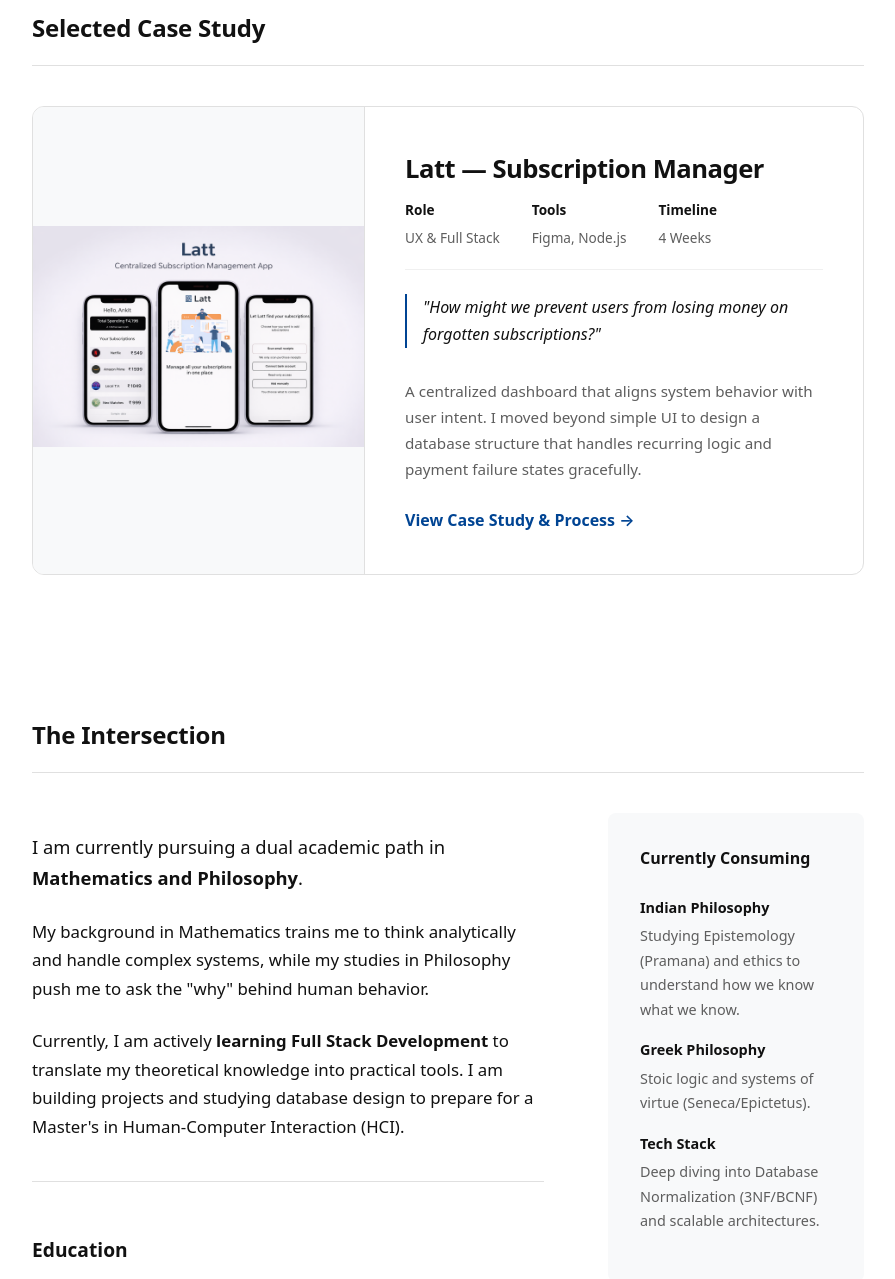
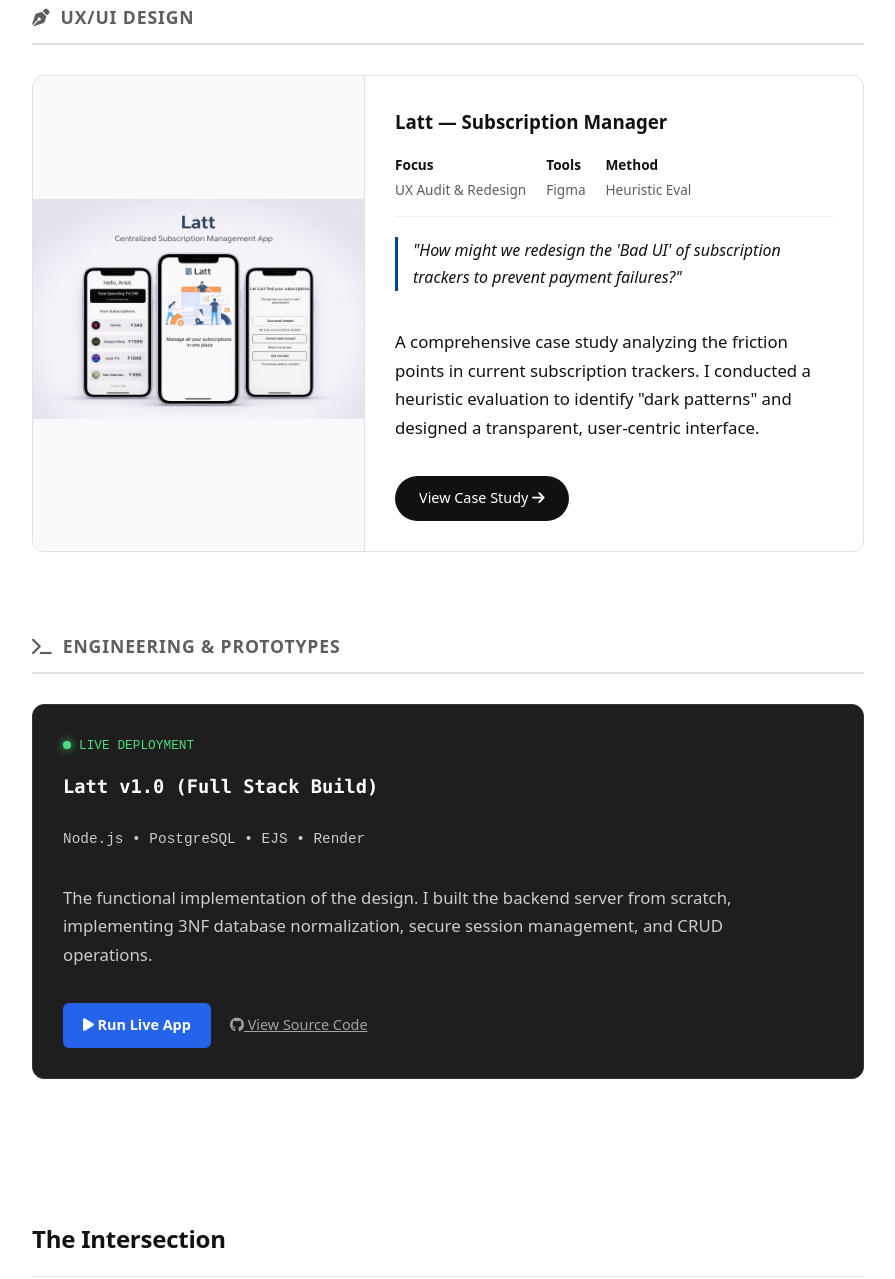
Before and after one commit to Ankit-kumar1907/Ankit-kumar1907.github.io, a plain HTML site: page index.html in a window 1280 px wide. Shown: the part 613-1892 px from the top of the page, without its empty margins (192-1087 px from the left). Drawn offline with Linux system fonts and the light colour scheme.

Commit message:
adding the prototype section

```diff
--- a/index.html
+++ b/index.html
@@ -4,6 +4,8 @@
   <meta charset="UTF-8" />
   <meta name="viewport" content="width=device-width, initial-scale=1" />
   <title>Ankit Kumar | Student & HCI Aspirant</title>
+
+  <link rel="stylesheet" href="https://cdnjs.cloudflare.com/ajax/libs/font-awesome/6.4.0/css/all.min.css">
 
   <style>
     :root {
@@ -103,85 +105,177 @@
 
     p { max-width: 680px; margin-bottom: 24px; font-size: 1.05rem; }
 
-    /* ---------- PROJECT CARD (LATT) ---------- */
-    .project-card {
-      display: grid;
-      grid-template-columns: 1.2fr 1.8fr;
-      gap: 0;
-      background: var(--bg);
-      border-radius: 12px;
-      border: 1px solid var(--border);
-      overflow: hidden;
-      transition: all 0.3s ease;
+
+    /* ---------- PROJECT SECTIONS (NEW LAYOUT) ---------- */
+
+    .discipline-block {
+        margin-bottom: 80px;
     }
 
-    .project-card:hover {
-      transform: translateY(-4px);
-      box-shadow: 0 12px 30px rgba(0,0,0,0.06);
-      border-color: var(--accent);
+    .discipline-title {
+        font-size: 1.1rem;
+        text-transform: uppercase;
+        letter-spacing: 0.05em;
+        color: var(--text-secondary);
+        border-bottom: 2px solid var(--border);
+        padding-bottom: 10px;
+        margin-bottom: 30px;
+        display: flex;
+        align-items: center;
+        gap: 10px;
+    }
+
+    /* Common Card Styling */
+    .project-card {
+        border-radius: 12px;
+        overflow: hidden;
+        transition: transform 0.3s ease;
+    }
+
+    .card-content {
+        padding: 30px;
+        display: flex;
+        flex-direction: column;
+    }
+
+    .project-meta {
+        display: flex;
+        gap: 20px;
+        margin-bottom: 20px;
+        font-size: 0.85rem;
+        color: var(--text-secondary);
+        border-bottom: 1px solid #f0f0f0;
+        padding-bottom: 15px;
+        flex-wrap: wrap;
+    }
+    .project-meta div strong { display: block; color: var(--text-primary); margin-bottom: 2px; }
+
+    .problem-statement {
+        font-style: italic;
+        border-left: 3px solid var(--accent);
+        padding-left: 15px;
+        margin-bottom: 20px;
+        color: var(--text-primary);
+        font-weight: 500;
+    }
+
+    .btn-row { margin-top: auto; padding-top: 10px; }
+
+
+    /* === STYLE 1: VISUAL DESIGN CARD (Light Theme) === */
+    .design-layout {
+        display: grid;
+        grid-template-columns: 1.2fr 1.8fr; /* Image takes 40%, Text 60% */
+        background: #ffffff;
+        border: 1px solid var(--border);
+    }
+
+    .design-layout:hover {
+        transform: translateY(-5px);
+        box-shadow: 0 10px 30px rgba(0,0,0,0.08);
     }
 
     .card-image {
-      background: var(--surface);
+        background: #f8f9fa;
+        border-right: 1px solid var(--border);
         display: flex;
         align-items: center;
         justify-content: center;
         overflow: hidden;
-      border-right: 1px solid var(--border);
+        min-height: 300px;
     }
 
     .card-image img {
         width: 100%;
         height: 100%;
         object-fit: cover;
-      transition: transform 0.4s ease;
+        transition: transform 0.5s ease;
     }
 
-    .project-card:hover .card-image img { transform: scale(1.03); }
+    .design-layout:hover .card-image img { transform: scale(1.03); }
 
-    .card-content { padding: 40px; display: flex; flex-direction: column; }
+    .design-layout h3 { margin-top: 0; margin-bottom: 15px; font-weight: 700; color: #111; }
 
-    .card-content h3 {
-      margin-top: 0;
-      font-size: 1.6rem;
-      margin-bottom: 8px;
-      letter-spacing: -0.02em;
+    .btn-design {
+        display: inline-block;
+        background: #111;
+        color: #fff;
+        padding: 10px 24px;
+        border-radius: 50px;
+        font-weight: 500;
+        font-size: 0.9rem;
+    }
+    .btn-design:hover { opacity: 0.8; color: #fff; }
+
+
+    /* === STYLE 2: ENGINEERING CARD (Dark Theme) === */
+    .dev-layout {
+        background: #1e1e1e; /* Dark Terminal Background */
+        border: 1px solid #333;
+        color: #e0e0e0;
     }
 
-    /* Metadata Grid */
-    .project-meta {
-      display: flex;
-      gap: 32px;
-      margin-bottom: 24px;
-      font-size: 0.85rem;
-      color: var(--text-secondary);
-      border-bottom: 1px solid #f0f0f0;
-      padding-bottom: 20px;
-    }
-    .project-meta div strong {
-        color: var(--text-primary);
-        display: block;
-        font-weight: 600;
-        margin-bottom: 4px;
+    .dev-layout:hover {
+        transform: translateY(-5px);
+        box-shadow: 0 10px 30px rgba(0,0,0,0.3);
     }
 
-    .problem-statement {
-      font-weight: 500;
-      color: var(--text-primary);
-      margin-bottom: 16px;
-      font-style: italic;
-      border-left: 2px solid var(--accent);
-      padding-left: 16px;
+    .dev-layout h3 {
+        color: #fff;
+        font-family: 'Consolas', monospace; /* Code font for title */
+        margin-top: 0;
+        margin-bottom: 10px;
     }
 
-    .project-link {
-      margin-top: auto;
-      font-weight: 600;
-      color: var(--accent);
-      display: inline-flex;
+    .dev-header {
+        margin-bottom: 15px;
+        font-size: 0.8rem;
+        color: #4ade80; /* Green text */
+        display: flex;
         align-items: center;
+        gap: 8px;
+        font-family: monospace;
+        text-transform: uppercase;
     }
-    .project-link:hover { text-decoration: underline; }
+
+    .status-dot {
+        height: 8px;
+        width: 8px;
+        background-color: #4ade80;
+        border-radius: 50%;
+        display: inline-block;
+        box-shadow: 0 0 8px #4ade80;
+    }
+
+    .tech-mono {
+        font-family: monospace;
+        color: #ce9178; /* VS Code String Color */
+        margin-bottom: 15px;
+        font-size: 0.9rem;
+    }
+
+    .dev-layout p { color: #cccccc; }
+
+    .btn-code {
+        display: inline-block;
+        background: #2563eb;
+        color: #fff;
+        padding: 10px 20px;
+        border-radius: 6px;
+        text-decoration: none;
+        font-weight: bold;
+        margin-right: 15px;
+        font-size: 0.9rem;
+    }
+    .btn-code:hover { background: #1d4ed8; color: #fff; }
+
+    .btn-source {
+        color: #a3a3a3;
+        text-decoration: underline;
+        font-size: 0.9rem;
+    }
+    .btn-source:hover { color: #fff; }
+
 
     /* ---------- ABOUT & LIBRARY ---------- */
     .about-grid {
@@ -242,11 +336,13 @@
     /* ---------- RESPONSIVE ---------- */
     @media (max-width: 768px) {
       h1 { font-size: 2.2rem; }
-      .project-card { grid-template-columns: 1fr; }
-      .card-image { height: 240px; border-right: none; border-bottom: 1px solid var(--border); }
+
+      /* Make design card stack on mobile */
+      .design-layout { grid-template-columns: 1fr; }
+      .card-image { height: 200px; border-right: none; border-bottom: 1px solid var(--border); min-height: auto; }
+
       .about-grid { grid-template-columns: 1fr; gap: 40px; }
       .contact-row { flex-direction: column; gap: 16px; }
-      .project-meta { gap: 16px; flex-wrap: wrap; }
     }
   </style>
 </head>
@@ -273,42 +369,72 @@
     </header>
 
     <section id="work">
-      <h2>Selected Case Study</h2>
-     <article class="project-card">
+
+      <div class="discipline-block">
+          <h2 class="discipline-title"><i class="fas fa-pen-nib"></i> UX/UI Design</h2>
+
+          <article class="project-card design-layout">
               <div class="card-image">
                   <a href="https://ankit-kumar1907.github.io/LATT-case-study/" target="_blank">
-      <img src="assets/Hero.png" alt="Latt Interface Mockup" onerror="this.style.display='none'; this.parentElement.style.background='#e0e0e0'">
+                      <img src="assets/Hero.png" alt="Latt Interface Mockup" onerror="this.style.display='none'; this.parentElement.style.background='#f3f4f6'">
                   </a>
               </div>
 
               <div class="card-content">
-    <h3>
-      <a href="https://ankit-kumar1907.github.io/LATT-case-study/" target="_blank" style="color: inherit; text-decoration: none;">
-        Latt — Subscription Manager
-      </a>
-    </h3>
+                  <h3>Latt — Subscription Manager</h3>
 
                   <div class="project-meta">
-      <div><strong>Role</strong>UX & Full Stack</div>
-      <div><strong>Tools</strong>Figma, Node.js</div>
-      <div><strong>Timeline</strong>4 Weeks</div>
+                      <div><strong>Focus</strong>UX Audit & Redesign</div>
+                      <div><strong>Tools</strong>Figma</div>
+                      <div><strong>Method</strong>Heuristic Eval</div>
                   </div>
 
                   <div class="problem-statement">
-      "How might we prevent users from losing money on forgotten subscriptions?"
+                      "How might we redesign the 'Bad UI' of subscription trackers to prevent payment failures?"
                   </div>
 
-    <p style="font-size: 0.95rem; color: var(--text-secondary);">
-      A centralized dashboard that aligns system behavior with user intent.
-      I moved beyond simple UI to design a database structure that handles
-      recurring logic and payment failure states gracefully.
+                  <p>
+                      A comprehensive case study analyzing the friction points in current subscription trackers. I conducted a heuristic evaluation to identify "dark patterns" and designed a transparent, user-centric interface.
                   </p>
 
-    <a href="https://ankit-kumar1907.github.io/LATT-case-study/" class="project-link" target="_blank">
-      View Case Study & Process →
+                  <div class="btn-row">
+                      <a href="https://ankit-kumar1907.github.io/LATT-case-study/" class="btn-design" target="_blank">
+                          View Case Study <i class="fas fa-arrow-right"></i>
                       </a>
                   </div>
+              </div>
           </article>
+      </div>
+
+
+      <div class="discipline-block">
+          <h2 class="discipline-title"><i class="fas fa-terminal"></i> Engineering & Prototypes</h2>
+
+          <article class="project-card dev-layout">
+              <div class="card-content">
+                  <div class="dev-header">
+                      <span class="status-dot"></span> Live Deployment
+                  </div>
+
+                  <h3>Latt v1.0 (Full Stack Build)</h3>
+                  <p class="tech-mono">Node.js • PostgreSQL • EJS • Render</p>
+
+                  <p>
+                      The functional implementation of the design. I built the backend server from scratch, implementing 3NF database normalization, secure session management, and CRUD operations.
+                  </p>
+
+                  <div class="btn-row">
+                      <a href="https://code-latt.onrender.com" target="_blank" class="btn-code">
+                          <i class="fas fa-play"></i> Run Live App
+                      </a>
+                      <a href="https://github.com/Ankit-kumar1907/Code-Latt" target="_blank" class="btn-source">
+                          <i class="fab fa-github"></i> View Source Code
+                      </a>
+                  </div>
+              </div>
+          </article>
+      </div>
+
     </section>
 
     <section id="about">
```
Lines whose indentation alone changed are shown as unchanged.
